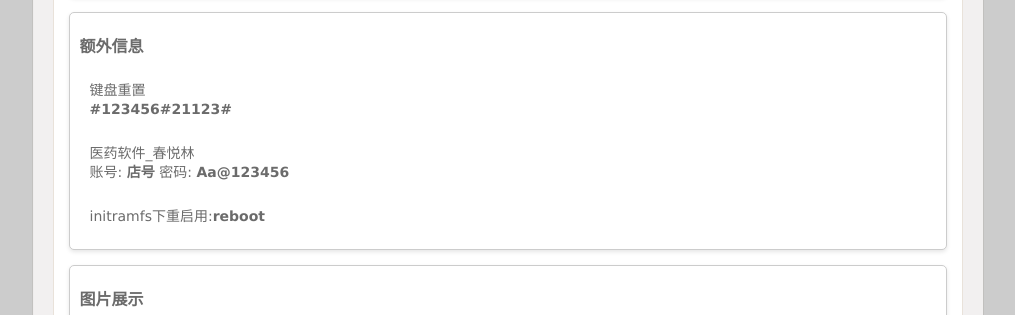
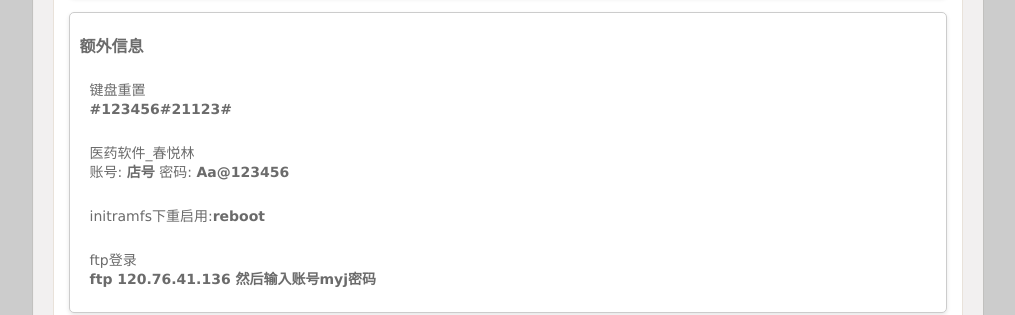
Before and after one commit to outt-iao/outt-iao.github.io, a plain HTML site: page indexlj.html in a window 1280 px wide. Shown: the part 814-1129 px from the top of the page, without its empty margins (132-1147 px from the left). Drawn offline with Linux system fonts and the light colour scheme.

Commit message:
Update indexlj.html

```diff
--- a/indexlj.html
+++ b/indexlj.html
@@ -62,6 +62,9 @@
 	<p>
 		initramfs下重启用:<strong>reboot</strong>
 	</p>
+	<p>
+        ftp登录<br><strong>ftp 120.76.41.136 然后输入账号myj密码</strong>
+    </p>
 </div>
 <div class="container">
     <h2>图片展示</h2>
```
